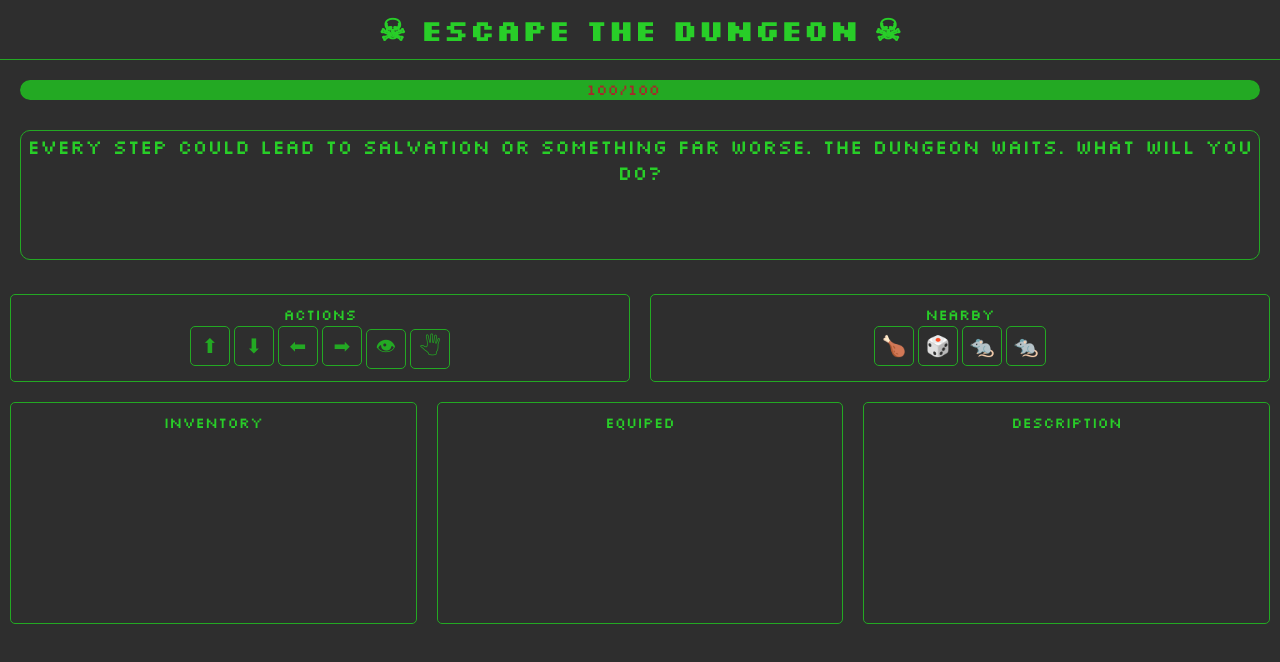
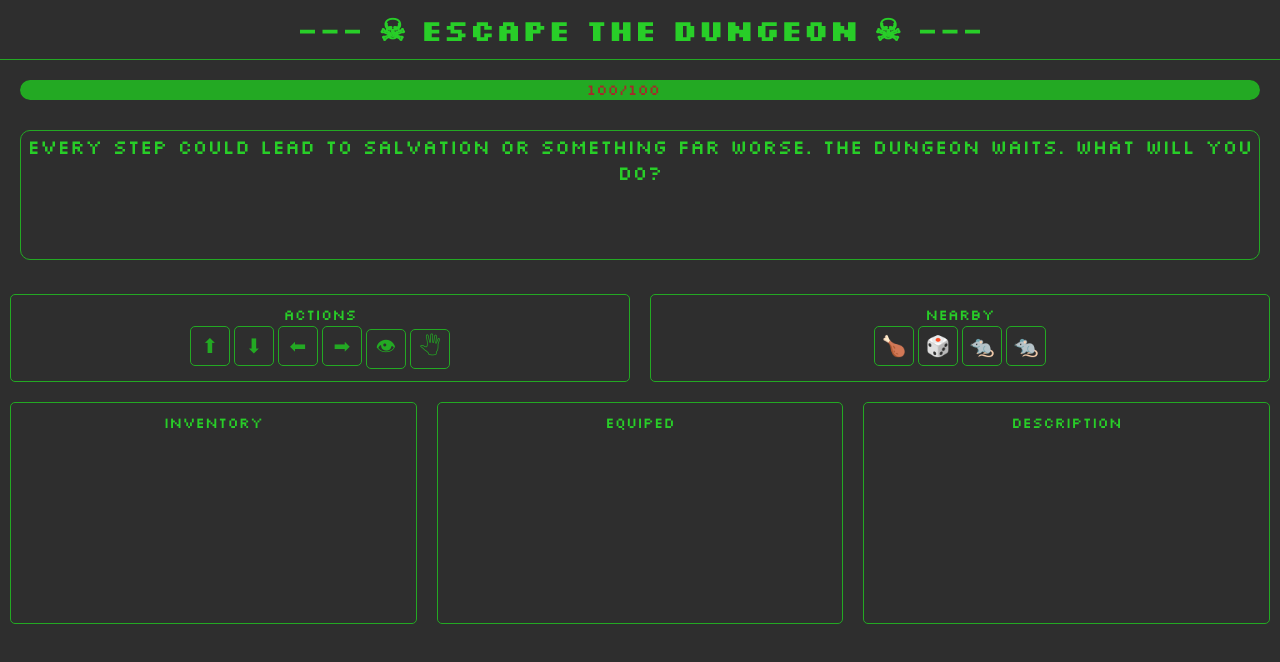
Before and after one commit to pranjal-kaushik-47/dungencrawler, a Vue app in the folder frontend/: page / in a window 1280 px wide. Shown: the top 662 px of the page. Built offline with nearby package versions, Linux system fonts and the light colour scheme; a web font is replaced by a local one.

Commit message:
new *sexy* description

```diff
--- a/frontend/src/App.vue
+++ b/frontend/src/App.vue
@@ -16,7 +16,7 @@ const health = useHealthStore()
 <template>
 <body>
     <div class="topic">
-        <h1>☠ Escape the Dungeon ☠</h1>
+        <h1>--- ☠ Escape the Dungeon ☠ ---</h1>
     </div>
     <GameWindow class="no-border">
         <HealthBar :health="health.life"></HealthBar>
```
